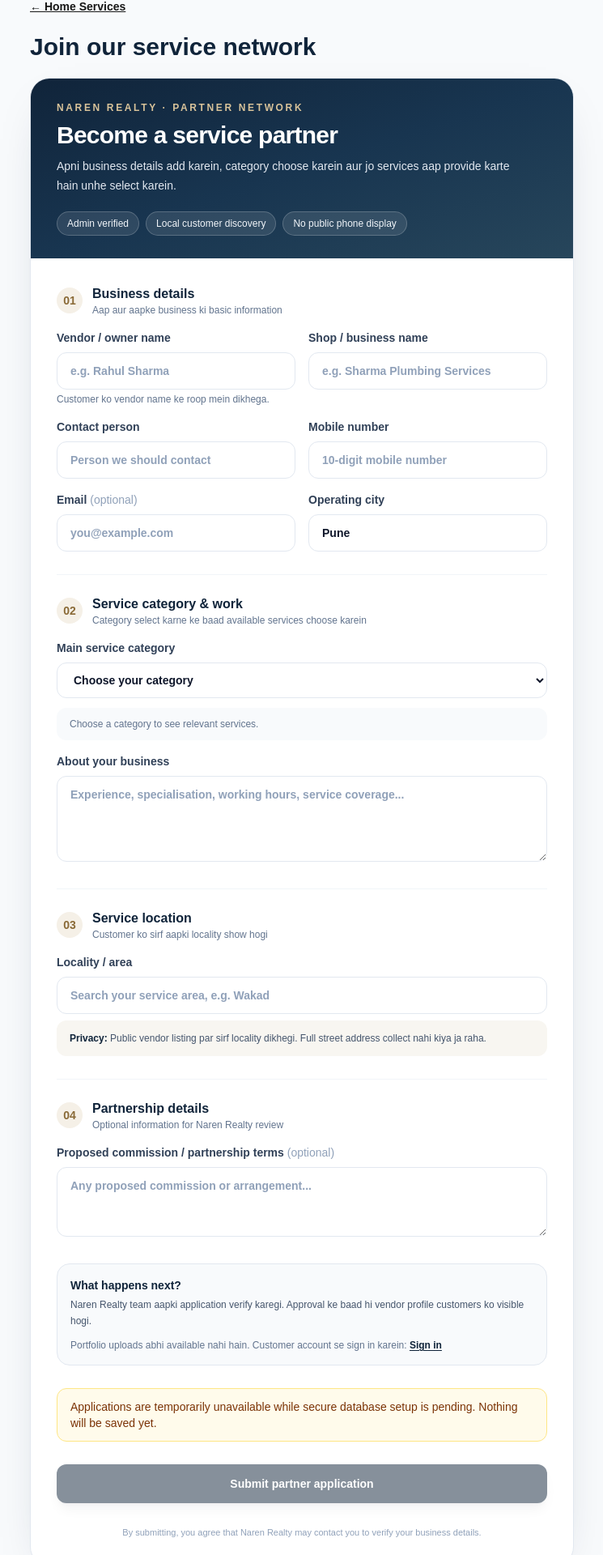
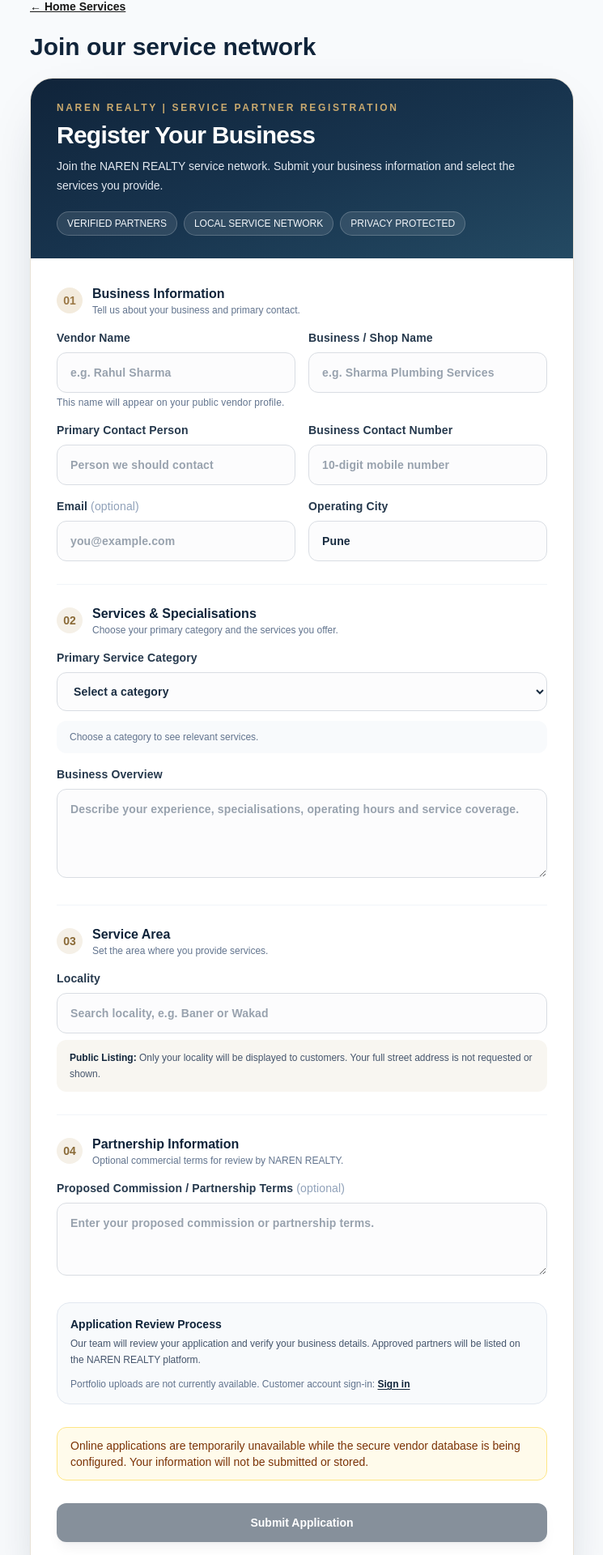
Before and after one commit to narenrealtyco-source/naren-realty, a Next.js app in the folder naren-realty/: page /home-services/register in a window 1280 px wide. Shown: the part 36-1956 px from the top of the page at 81% size, without its empty margins (267-1012 px from the left). Built offline with nearby package versions, Linux system fonts and the light colour scheme.

Commit message:
Polish vendor onboarding copy and Naren Realty brand styling

```diff
--- a/naren-realty/app/home-services/VendorForms.tsx
+++ b/naren-realty/app/home-services/VendorForms.tsx
@@ -7,8 +7,8 @@ import type { MarketplaceCategory } from "../lib/vendor-marketplace";
 import { applyAsVendor, enquireVendor, type VendorState } from "./vendor-actions";
 
 const initial: VendorState = { status: "idle", message: "" };
-const input = "mt-2 w-full min-w-0 rounded-xl border border-slate-200 bg-white px-4 py-3 text-sm text-slate-900 outline-none transition placeholder:text-slate-400 focus:border-[#B9955B] focus:ring-4 focus:ring-[#B9955B]/10";
-const label = "block text-sm font-semibold text-slate-700";
+const input = "mt-2 w-full min-w-0 rounded-xl border border-[#D9DDE3] bg-[#FCFCFD] px-4 py-3.5 text-sm text-[#182B40] outline-none transition placeholder:text-[#98A2AE] focus:border-[#B9955B] focus:bg-white focus:ring-4 focus:ring-[#B9955B]/10";
+const label = "block text-sm font-semibold tracking-[0.01em] text-[#26394D]";
 const button = "min-h-12 w-full rounded-xl bg-[#10243A] px-5 py-3 text-sm font-semibold text-white shadow-lg shadow-slate-900/10 transition hover:bg-[#1a3552] disabled:cursor-not-allowed disabled:opacity-50";
 const serviceCatalog: Record<string, string[]> = {
   plumbing: ["Tap and faucet repair", "Pipe leakage repair", "Bathroom fitting", "Drain and blockage cleaning", "Water tank cleaning", "Water pump repair", "Geyser installation and repair"],
@@ -42,82 +42,82 @@ export function VendorApplicationForm({ categories, ready }: { categories: Marke
     setSelectedServices((current) => current.includes(service) ? current.filter((item) => item !== service) : [...current, service]);
   }
 
-  return <form action={action} className="overflow-hidden rounded-3xl border border-slate-200 bg-white shadow-[0_20px_60px_-35px_rgba(15,35,58,0.35)]">
-    <div className="bg-gradient-to-br from-[#10243A] via-[#183550] to-[#27465B] px-5 py-7 text-white sm:px-8">
-      <p className="text-xs font-semibold uppercase tracking-[0.22em] text-[#D9C39A]">NAREN REALTY · PARTNER NETWORK</p>
-      <h2 className="mt-2 text-2xl font-bold tracking-tight sm:text-3xl">Become a service partner</h2>
-      <p className="mt-2 max-w-xl text-sm leading-6 text-slate-200">Apni business details add karein, category choose karein aur jo services aap provide karte hain unhe select karein.</p>
+  return <form action={action} className="overflow-hidden rounded-[28px] border border-[#E8E1D6] bg-white shadow-[0_24px_70px_-38px_rgba(16,36,58,0.42)]">
+    <div className="bg-gradient-to-br from-[#10243A] via-[#17334D] to-[#244A63] px-5 py-7 text-white sm:px-8">
+      <p className="text-xs font-semibold uppercase tracking-[0.22em] text-[#C9A96E]">NAREN REALTY  |  SERVICE PARTNER REGISTRATION</p>
+      <h2 className="mt-2 text-2xl font-bold tracking-tight sm:text-3xl">Register Your Business</h2>
+      <p className="mt-2 max-w-xl text-sm leading-6 text-slate-200">Join the NAREN REALTY service network. Submit your business information and select the services you provide.</p>
       <div className="mt-5 flex flex-wrap gap-2 text-xs text-slate-100">
-        <span className="rounded-full border border-white/20 bg-white/10 px-3 py-1.5">Admin verified</span>
-        <span className="rounded-full border border-white/20 bg-white/10 px-3 py-1.5">Local customer discovery</span>
-        <span className="rounded-full border border-white/20 bg-white/10 px-3 py-1.5">No public phone display</span>
+        <span className="rounded-full border border-white/20 bg-white/10 px-3 py-1.5">VERIFIED PARTNERS</span>
+        <span className="rounded-full border border-white/20 bg-white/10 px-3 py-1.5">LOCAL SERVICE NETWORK</span>
+        <span className="rounded-full border border-white/20 bg-white/10 px-3 py-1.5">PRIVACY PROTECTED</span>
       </div>
     </div>
 
     <div className="space-y-7 p-5 sm:p-8">
       <section>
         <div className="mb-4 flex items-center gap-3">
-          <span className="flex h-8 w-8 items-center justify-center rounded-full bg-[#F5F0E7] text-sm font-bold text-[#8A6A37]">01</span>
-          <div><h3 className="font-bold text-[#10243A]">Business details</h3><p className="text-xs text-slate-500">Aap aur aapke business ki basic information</p></div>
+          <span className="flex h-8 w-8 items-center justify-center rounded-full bg-[#F3EBDD] text-sm font-bold text-[#9A7744]">01</span>
+          <div><h3 className="font-bold text-[#10243A]">Business Information</h3><p className="text-xs text-slate-500">Tell us about your business and primary contact.</p></div>
         </div>
         <div className="grid gap-4 sm:grid-cols-2">
-          <label className={label}>Vendor / owner name<input name="public_name" className={input} maxLength={120} placeholder="e.g. Rahul Sharma" required /><span className="mt-1 block text-xs font-normal text-slate-500">Customer ko vendor name ke roop mein dikhega.</span></label>
-          <label className={label}>Shop / business name<input name="business_name" className={input} maxLength={120} placeholder="e.g. Sharma Plumbing Services" required /></label>
-          <label className={label}>Contact person<input name="contact_person" className={input} maxLength={120} autoComplete="name" placeholder="Person we should contact" required /></label>
-          <label className={label}>Mobile number<input name="mobile" className={input} type="tel" autoComplete="tel" maxLength={13} placeholder="10-digit mobile number" required /></label>
+          <label className={label}>Vendor Name<input name="public_name" className={input} maxLength={120} placeholder="e.g. Rahul Sharma" required /><span className="mt-1 block text-xs font-normal text-slate-500">This name will appear on your public vendor profile.</span></label>
+          <label className={label}>Business / Shop Name<input name="business_name" className={input} maxLength={120} placeholder="e.g. Sharma Plumbing Services" required /></label>
+          <label className={label}>Primary Contact Person<input name="contact_person" className={input} maxLength={120} autoComplete="name" placeholder="Person we should contact" required /></label>
+          <label className={label}>Business Contact Number<input name="mobile" className={input} type="tel" autoComplete="tel" maxLength={13} placeholder="10-digit mobile number" required /></label>
           <label className={label}>Email <span className="font-normal text-slate-400">(optional)</span><input name="email" className={input} type="email" autoComplete="email" maxLength={254} placeholder="you@example.com" /></label>
-          <div><label className={label}>Operating city<input name="city" className={input} maxLength={100} defaultValue="Pune" required /></label></div>
+          <div><label className={label}>Operating City<input name="city" className={input} maxLength={100} defaultValue="Pune" required /></label></div>
         </div>
       </section>
 
       <section className="border-t border-slate-100 pt-6">
         <div className="mb-4 flex items-center gap-3">
           <span className="flex h-8 w-8 items-center justify-center rounded-full bg-[#F5F0E7] text-sm font-bold text-[#8A6A37]">02</span>
-          <div><h3 className="font-bold text-[#10243A]">Service category & work</h3><p className="text-xs text-slate-500">Category select karne ke baad available services choose karein</p></div>
+          <div><h3 className="font-bold text-[#10243A]">Services & Specialisations</h3><p className="text-xs text-slate-500">Choose your primary category and the services you offer.</p></div>
         </div>
-        <label className={label}>Main service category<select name="category_id" className={input} required value={categoryId} onChange={(event) => { setCategoryId(event.target.value); setSelectedServices([]); setOtherService(""); }}><option value="" disabled>Choose your category</option>{categories.map((category) => <option key={category.id} value={category.id}>{category.name}</option>)}</select></label>
+        <label className={label}>Primary Service Category<select name="category_id" className={input} required value={categoryId} onChange={(event) => { setCategoryId(event.target.value); setSelectedServices([]); setOtherService(""); }}><option value="" disabled>Select a category</option>{categories.map((category) => <option key={category.id} value={category.id}>{category.name}</option>)}</select></label>
         {activeCategory ? <div className="mt-4 rounded-2xl border border-slate-200 bg-slate-50/70 p-4">
-          <p className="mb-3 text-sm font-semibold text-slate-700">Which services do you provide? <span className="font-normal text-slate-500">(Select all that apply)</span></p>
+          <p className="mb-3 text-sm font-semibold text-slate-700">Services Offered <span className="font-normal text-slate-500">(Select all that apply)</span></p>
           <div className="grid gap-2 sm:grid-cols-2">
             {serviceOptions.map((service) => <label key={service} className={`flex cursor-pointer items-start gap-2.5 rounded-xl border px-3 py-2.5 text-sm transition ${selectedServices.includes(service) ? "border-[#B9955B] bg-[#FBF8F2] text-[#10243A]" : "border-slate-200 bg-white text-slate-600 hover:border-slate-300"}`}>
               <input type="checkbox" checked={selectedServices.includes(service)} onChange={() => toggleService(service)} className="mt-0.5 accent-[#10243A]" />
               <span>{service}</span>
             </label>)}
           </div>
-          <label className={`${label} mt-4`}>Other service <span className="font-normal text-slate-400">(optional)</span><input value={otherService} onChange={(event) => setOtherService(event.target.value)} className={input} maxLength={200} placeholder="Add another service you offer" /></label>
+          <label className={`${label} mt-4`}>Additional Service <span className="font-normal text-slate-400">(optional)</span><input value={otherService} onChange={(event) => setOtherService(event.target.value)} className={input} maxLength={200} placeholder="Enter another service" /></label>
           <input type="hidden" name="services" value={servicesValue} />
           <p className="mt-2 text-xs text-slate-500">{selectedServices.length + (otherService.trim() ? 1 : 0)} service(s) selected</p>
         </div> : <p className="mt-3 rounded-xl bg-slate-50 px-4 py-3 text-xs text-slate-500">Choose a category to see relevant services.</p>}
-        <label className={`${label} mt-4`}>About your business<textarea name="description" className={input} maxLength={2000} rows={4} placeholder="Experience, specialisation, working hours, service coverage..." required /></label>
+        <label className={`${label} mt-4`}>Business Overview<textarea name="description" className={input} maxLength={2000} rows={4} placeholder="Describe your experience, specialisations, operating hours and service coverage." required /></label>
       </section>
 
       <section className="border-t border-slate-100 pt-6">
         <div className="mb-4 flex items-center gap-3">
           <span className="flex h-8 w-8 items-center justify-center rounded-full bg-[#F5F0E7] text-sm font-bold text-[#8A6A37]">03</span>
-          <div><h3 className="font-bold text-[#10243A]">Service location</h3><p className="text-xs text-slate-500">Customer ko sirf aapki locality show hogi</p></div>
+          <div><h3 className="font-bold text-[#10243A]">Service Area</h3><p className="text-xs text-slate-500">Set the area where you provide services.</p></div>
         </div>
-        <label className={label}>Locality / area<LocalityAutocomplete name="locality" className={input} maxLength={100} placeholder="Search your service area, e.g. Wakad" value={locality} onChange={(event) => setLocality(event.target.value)} required />
+        <label className={label}>Locality<LocalityAutocomplete name="locality" className={input} maxLength={100} placeholder="Search locality, e.g. Baner or Wakad" value={locality} onChange={(event) => setLocality(event.target.value)} required />
         <input type="hidden" name="address" value={locality} /></label>
-        <p className="mt-2 rounded-xl bg-[#F8F6F1] px-4 py-3 text-xs leading-5 text-slate-600"><strong className="text-[#10243A]">Privacy:</strong> Public vendor listing par sirf locality dikhegi. Full street address collect nahi kiya ja raha.</p>
+        <p className="mt-2 rounded-xl bg-[#F8F6F1] px-4 py-3 text-xs leading-5 text-slate-600"><strong className="text-[#10243A]">Public Listing:</strong> Only your locality will be displayed to customers. Your full street address is not requested or shown.</p>
       </section>
 
       <section className="border-t border-slate-100 pt-6">
         <div className="mb-4 flex items-center gap-3">
           <span className="flex h-8 w-8 items-center justify-center rounded-full bg-[#F5F0E7] text-sm font-bold text-[#8A6A37]">04</span>
-          <div><h3 className="font-bold text-[#10243A]">Partnership details</h3><p className="text-xs text-slate-500">Optional information for Naren Realty review</p></div>
+          <div><h3 className="font-bold text-[#10243A]">Partnership Information</h3><p className="text-xs text-slate-500">Optional commercial terms for review by NAREN REALTY.</p></div>
         </div>
-        <label className={label}>Proposed commission / partnership terms <span className="font-normal text-slate-400">(optional)</span><textarea name="commission_terms" className={input} maxLength={1000} rows={3} placeholder="Any proposed commission or arrangement..." /></label>
+        <label className={label}>Proposed Commission / Partnership Terms <span className="font-normal text-slate-400">(optional)</span><textarea name="commission_terms" className={input} maxLength={1000} rows={3} placeholder="Enter your proposed commission or partnership terms." /></label>
       </section>
 
       <div className="rounded-2xl border border-slate-200 bg-slate-50 p-4">
-        <p className="text-sm font-semibold text-[#10243A]">What happens next?</p>
-        <p className="mt-1 text-xs leading-5 text-slate-600">Naren Realty team aapki application verify karegi. Approval ke baad hi vendor profile customers ko visible hogi.</p>
-        <p className="mt-3 text-xs text-slate-500">Portfolio uploads abhi available nahi hain. Customer account se sign in karein: <Link className="font-semibold text-[#10243A] underline underline-offset-2" href="/account#login">Sign in</Link></p>
+        <p className="text-sm font-semibold text-[#10243A]">Application Review Process</p>
+        <p className="mt-1 text-xs leading-5 text-slate-600">Our team will review your application and verify your business details. Approved partners will be listed on the NAREN REALTY platform.</p>
+        <p className="mt-3 text-xs text-slate-500">Portfolio uploads are not currently available. Customer account sign-in: <Link className="font-semibold text-[#10243A] underline underline-offset-2" href="/account#login">Sign in</Link></p>
       </div>
-      {!ready && <p role="status" className="rounded-xl border border-amber-200 bg-amber-50 px-4 py-3 text-sm text-amber-900">Applications are temporarily unavailable while secure database setup is pending. Nothing will be saved yet.</p>}
+      {!ready && <p role="status" className="rounded-xl border border-amber-200 bg-amber-50 px-4 py-3 text-sm text-amber-900">Online applications are temporarily unavailable while the secure vendor database is being configured. Your information will not be submitted or stored.</p>}
       {state.message && <p role={state.status === "error" ? "alert" : "status"} className="rounded-xl bg-slate-50 px-4 py-3 text-sm text-slate-700">{state.message}</p>}
-      <button disabled={!ready || pending || state.status === "success" || !servicesValue.trim() || !locality.trim()} className={button}>{pending ? "Submitting application..." : "Submit partner application"}</button>
-      <p className="text-center text-[11px] text-slate-400">By submitting, you agree that Naren Realty may contact you to verify your business details.</p>
+      <button disabled={!ready || pending || state.status === "success" || !servicesValue.trim() || !locality.trim()} className={button}>{pending ? "Submitting application..." : "Submit Application"}</button>
+      <p className="text-center text-[11px] text-slate-400">By submitting this form, you authorise NAREN REALTY to contact you for business verification and onboarding.</p>
     </div>
   </form>;
 }
```
